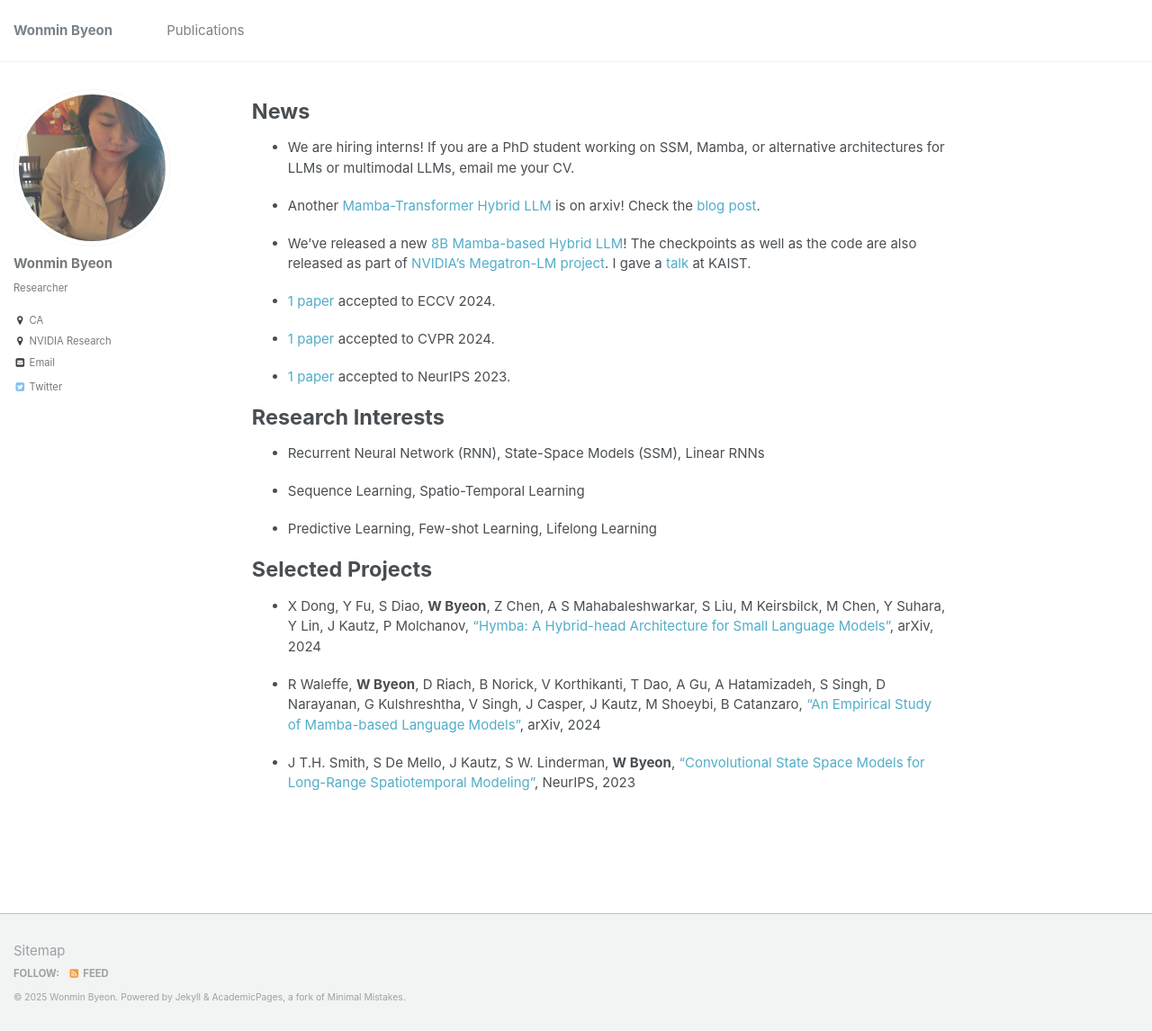
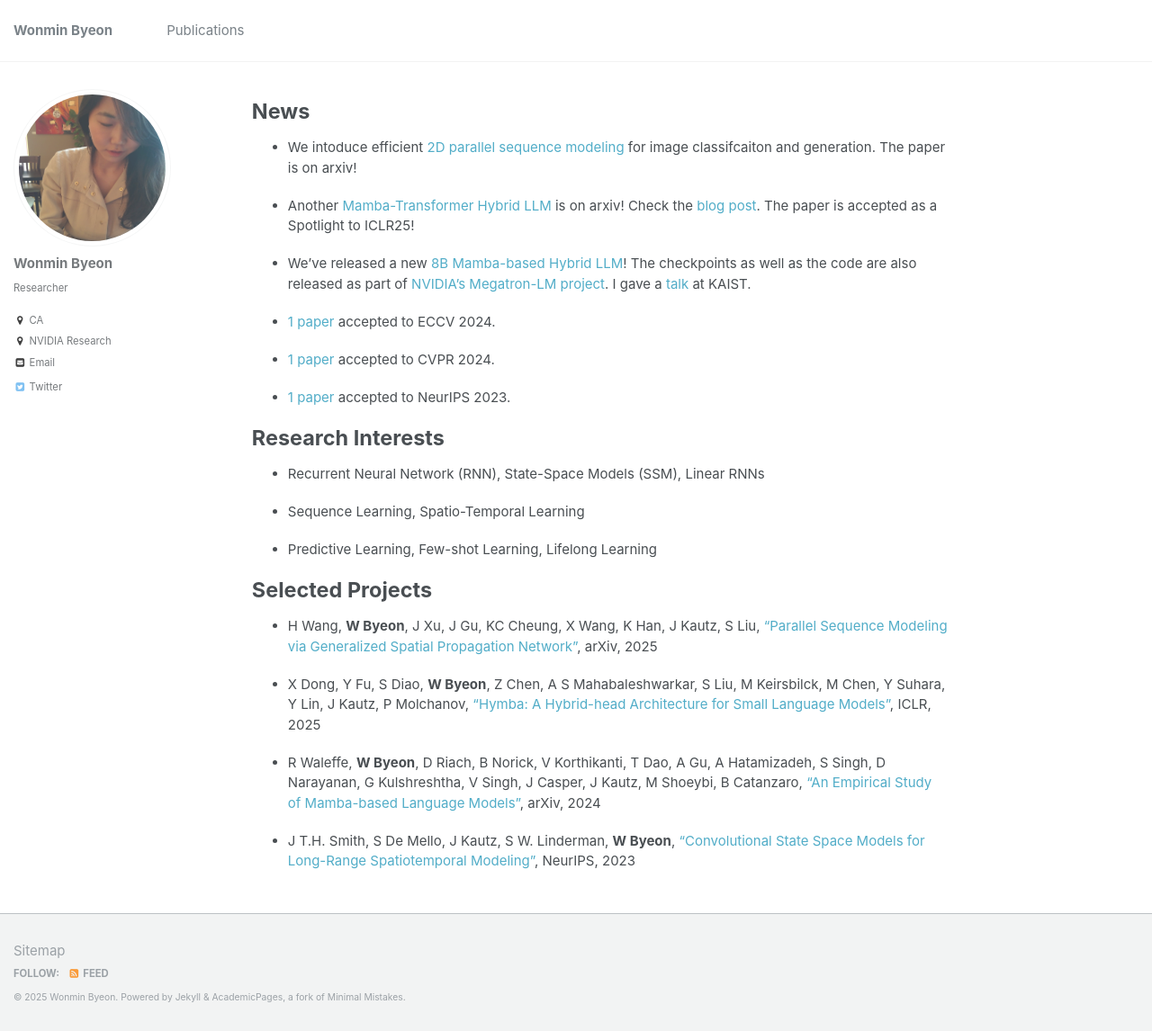
Before and after one commit to wonmin-byeon/wonmin-byeon.github.io, a Jekyll site: the page built from _pages/about.md, in a window 1280 px wide and 1146 px high. Shown: the whole window at 90% size. Built offline with Jekyll 4.4.1, drawn with Linux system fonts in a browser that asks for light colours.

Commit message:
add gspn

```diff
--- a/_pages/about.md
+++ b/_pages/about.md
@@ -11,9 +11,9 @@ redirect_from:
 News
 ======
 
-* We are hiring interns! If you are a PhD student working on SSM, Mamba, or alternative architectures for LLMs or multimodal LLMs, email me your CV.
+* We intoduce efficient [2D parallel sequence modeling](https://wonmin-byeon.github.io/publication/2025-gspn) for image classifcaiton and generation. The paper is on arxiv!
 
-* Another [Mamba-Transformer Hybrid LLM](https://wonmin-byeon.github.io/publication/2024-hymba) is on arxiv! Check the [blog post](https://developer.nvidia.com/blog/hymba-hybrid-head-architecture-boosts-small-language-model-performance/).
+* Another [Mamba-Transformer Hybrid LLM](https://wonmin-byeon.github.io/publication/2024-hymba) is on arxiv! Check the [blog post](https://developer.nvidia.com/blog/hymba-hybrid-head-architecture-boosts-small-language-model-performance/). The paper is accepted as a Spotlight to ICLR25!
 
 * We've released a new [8B Mamba-based Hybrid LLM](https://wonmin-byeon.github.io/publication/2024-hybrid)! The checkpoints as well as the code are also released as part of [NVIDIA's Megatron-LM project](https://github.com/NVIDIA/megatron-LM/tree/ssm/examples/mamba). I gave a [talk](https://www.youtube.com/watch?v=wgcsfLP4Cbw&t=1s) at KAIST.
 
@@ -37,7 +37,9 @@ Research Interests
 
 Selected Projects
 ======
-* X Dong, Y Fu, S Diao, <b>W Byeon</b>, Z Chen, A S Mahabaleshwarkar, S Liu, M Keirsbilck, M Chen, Y Suhara, Y Lin, J Kautz, P Molchanov, ["Hymba: A Hybrid-head Architecture for Small Language Models"](https://wonmin-byeon.github.io/publication/2024-hymba), arXiv, 2024
+* H Wang, <b>W Byeon</b>, J Xu, J Gu, KC Cheung, X Wang, K Han, J Kautz, S Liu, ["Parallel Sequence Modeling via Generalized Spatial Propagation Network"](https://wonmin-byeon.github.io/publication/2025-gspn), arXiv, 2025
+
+* X Dong, Y Fu, S Diao, <b>W Byeon</b>, Z Chen, A S Mahabaleshwarkar, S Liu, M Keirsbilck, M Chen, Y Suhara, Y Lin, J Kautz, P Molchanov, ["Hymba: A Hybrid-head Architecture for Small Language Models"](https://wonmin-byeon.github.io/publication/2024-hymba), ICLR, 2025
 
 * R Waleffe, <b>W Byeon</b>, D Riach, B Norick, V Korthikanti, T Dao, A Gu, A Hatamizadeh, S Singh, D Narayanan, G Kulshreshtha, V Singh, J Casper, J Kautz, M Shoeybi, B Catanzaro, ["An Empirical Study of Mamba-based Language Models"](https://wonmin-byeon.github.io/publication/2024-hybrid), arXiv, 2024
 
```
Also changed, not shown: _publications/2025-gspn.md (added, +28 -0 lines).
